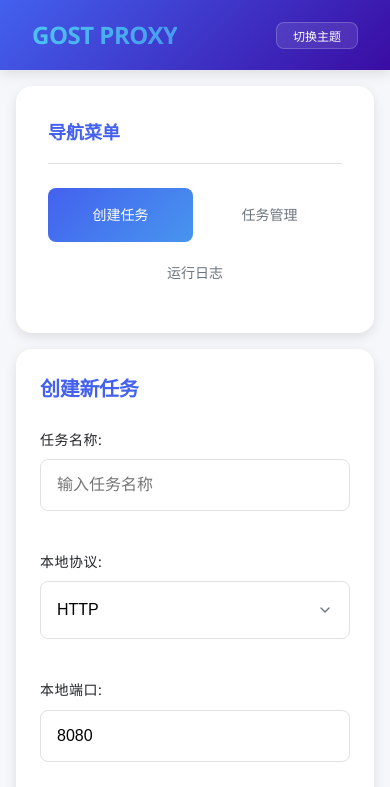
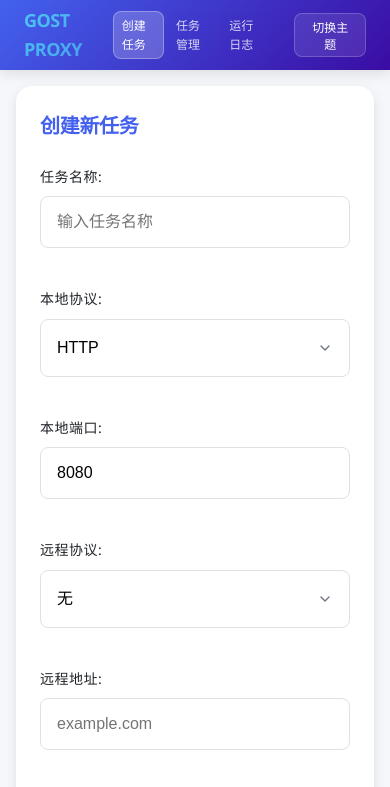
Before and after one commit to YuebiTTT/gost_visualization, a website built with Vite: page index.html in a window 390 px wide. Shown: the top 787 px of the page. Built offline with nearby package versions, Linux system fonts and the light colour scheme.

Commit message:
feat: 添加导航菜单和系统托盘功能
- 实现顶部导航菜单切换不同功能区域
- 添加系统托盘图标和右键菜单功能
- 修改窗口关闭行为为最小化到托盘
- 优化响应式布局和样式

```diff
--- a/index.html
+++ b/index.html
@@ -187,6 +187,37 @@
         gap: var(--spacing-lg);
       }
 
+      .header-menu {
+        display: flex;
+        align-items: center;
+        gap: var(--spacing-xs);
+        margin-right: var(--spacing-lg);
+      }
+
+      .header-menu-item {
+        padding: var(--spacing-sm) var(--spacing-lg);
+        border-radius: var(--border-radius-sm);
+        cursor: pointer;
+        transition: var(--transition);
+        font-size: var(--font-size-sm);
+        font-weight: var(--font-weight-medium);
+        color: rgba(255, 255, 255, 0.8);
+        backdrop-filter: blur(10px);
+      }
+
+      .header-menu-item:hover {
+        background: rgba(255, 255, 255, 0.1);
+        color: white;
+        transform: translateY(-2px);
+        box-shadow: var(--shadow-md);
+      }
+
+      .header-menu-item.active {
+        background: rgba(255, 255, 255, 0.2);
+        color: white;
+        border: 1px solid rgba(255, 255, 255, 0.3);
+      }
+
       .header-btn {
         background: rgba(255, 255, 255, 0.1);
         color: white;
@@ -209,71 +240,12 @@
       /* 主内容区域 */
       .main-content {
         flex: 1;
-        display: flex;
         padding: var(--spacing-xl);
-        gap: var(--spacing-xl);
-      }
-
-      /* 侧边栏 */
-      .sidebar {
-        width: var(--sidebar-width);
-        background: white;
-        border-radius: var(--border-radius-lg);
-        padding: var(--spacing-xl);
-        box-shadow: var(--shadow-md);
-        transition: var(--transition);
-        height: fit-content;
-        position: sticky;
-        top: calc(var(--header-height) + var(--spacing-xl));
-      }
-
-      body.dark-theme .sidebar {
-        background: var(--light-color);
-      }
-
-      .sidebar-title {
-        font-size: var(--font-size-lg);
-        font-weight: var(--font-weight-semibold);
-        color: var(--primary-color);
-        margin-bottom: var(--spacing-lg);
-        padding-bottom: var(--spacing-md);
-        border-bottom: 1px solid var(--border-color);
-      }
-
-      .sidebar-menu {
-        display: flex;
-        flex-direction: column;
-        gap: var(--spacing-xs);
-      }
-
-      .sidebar-item {
-        padding: var(--spacing-md);
-        border-radius: var(--border-radius-sm);
-        cursor: pointer;
-        transition: var(--transition);
-        display: flex;
-        align-items: center;
-        gap: var(--spacing-md);
-        font-size: var(--font-size-sm);
-        font-weight: var(--font-weight-medium);
-        color: var(--gray-color);
-      }
-
-      .sidebar-item:hover {
-        background: var(--light-color);
-        color: var(--primary-color);
-        transform: translateX(4px);
-      }
-
-      .sidebar-item.active {
-        background: linear-gradient(135deg, var(--primary-color), var(--primary-light));
-        color: white;
       }
 
       /* 内容区域 */
       .content {
-        flex: 1;
-        min-width: 0;
+        width: 100%;
       }
 
       /* 卡片样式 */
@@ -829,36 +801,44 @@
       /* 响应式设计 */
       @media (max-width: 1200px) {
         .main-content {
-          flex-direction: column;
           padding: var(--spacing-lg);
-          gap: var(--spacing-lg);
         }
 
-        .sidebar {
-          width: 100%;
-          position: static;
-          order: 1;
+        .header-menu {
+          gap: var(--spacing-xs);
         }
 
-        .content {
-          order: 2;
-        }
-
-        .sidebar-menu {
-          flex-direction: row;
-          flex-wrap: wrap;
-        }
-
-        .sidebar-item {
-          flex: 1;
-          min-width: 120px;
-          justify-content: center;
+        .header-menu-item {
+          padding: var(--spacing-xs) var(--spacing-md);
+          font-size: var(--font-size-xs);
         }
       }
 
       @media (max-width: 768px) {
+        .header {
+          padding: 0 var(--spacing-lg);
+        }
+
+        .header-brand {
+          gap: var(--spacing-sm);
+        }
+
+        .header-logo {
+          font-size: var(--font-size-lg);
+        }
+
         .header-nav {
-          gap: var(--spacing-md);
+          gap: var(--spacing-sm);
+        }
+
+        .header-menu {
+          gap: var(--spacing-xs);
+          margin-right: var(--spacing-md);
+        }
+
+        .header-menu-item {
+          padding: var(--spacing-xs) var(--spacing-sm);
+          font-size: var(--font-size-xs);
         }
 
         .header-btn {
@@ -942,28 +922,23 @@
           <div class="header-logo">GOST PROXY</div>
         </div>
         <div class="header-nav">
+          <nav class="header-menu">
+            <div class="header-menu-item active" data-section="config">
+              创建任务
+            </div>
+            <div class="header-menu-item" data-section="tasks">
+              任务管理
+            </div>
+            <div class="header-menu-item" data-section="logs">
+              运行日志
+            </div>
+          </nav>
           <button class="header-btn" id="theme-toggle">切换主题</button>
         </div>
       </header>
 
       <!-- 主内容区域 -->
       <main class="main-content">
-        <!-- 侧边栏 -->
-        <aside class="sidebar">
-          <div class="sidebar-title">导航菜单</div>
-          <nav class="sidebar-menu">
-            <div class="sidebar-item active" data-section="config">
-              创建任务
-            </div>
-            <div class="sidebar-item" data-section="tasks">
-              任务管理
-            </div>
-            <div class="sidebar-item" data-section="logs">
-              运行日志
-            </div>
-          </nav>
-        </aside>
-
         <!-- 内容区域 -->
         <div class="content">
           <!-- 配置部分 -->
@@ -1035,21 +1010,14 @@
             </div>
           </section>
 
-          <!-- 操作按钮部分 -->
-          <section class="card">
-            <div class="card-header">
-              <h2 class="card-title">批量操作</h2>
-            </div>
-            <div class="btn-group">
-              <button id="start-all-btn" class="btn btn-secondary">启动所有任务</button>
-              <button id="stop-all-btn" class="btn btn-danger">停止所有任务</button>
-            </div>
-          </section>
-
           <!-- 任务管理部分 -->
           <section id="tasks-section" class="card">
             <div class="card-header">
               <h2 class="card-title">任务管理</h2>
+            </div>
+            <div class="btn-group" style="margin-bottom: var(--spacing-xl);">
+              <button id="start-all-btn" class="btn btn-secondary">启动所有任务</button>
+              <button id="stop-all-btn" class="btn btn-danger">停止所有任务</button>
             </div>
             <div id="task-list" class="task-list">
               <div class="empty-state" id="empty-state">
--- a/src/main.js
+++ b/src/main.js
@@ -258,6 +258,47 @@ initTheme();
 // 绑定主题切换按钮
 document.getElementById('theme-toggle').addEventListener('click', toggleTheme);
 
+// 导航菜单切换功能
+function initNavigation() {
+  const menuItems = document.querySelectorAll('.header-menu-item');
+  const sections = {
+    config: document.getElementById('config-section'),
+    tasks: document.getElementById('tasks-section'),
+    logs: document.getElementById('logs-section')
+  };
+
+  // 初始化时默认只显示创建任务部分
+  Object.keys(sections).forEach(key => {
+    if (key === 'config') {
+      sections[key].style.display = 'block';
+    } else {
+      sections[key].style.display = 'none';
+    }
+  });
+
+  menuItems.forEach(item => {
+    item.addEventListener('click', () => {
+      const section = item.dataset.section;
+
+      // 更新菜单激活状态
+      menuItems.forEach(mi => mi.classList.remove('active'));
+      item.classList.add('active');
+
+      // 显示对应部分，隐藏其他部分
+      Object.keys(sections).forEach(key => {
+        if (key === section) {
+          sections[key].style.display = 'block';
+        } else {
+          sections[key].style.display = 'none';
+        }
+      });
+    });
+  });
+}
+
+// 初始化导航
+initNavigation();
+
 // 初始化时获取任务列表
 electronAPI.getTaskList();
 
```
Also changed, not shown: main.js (+97 -13 lines), public/app-icon.png (added).
